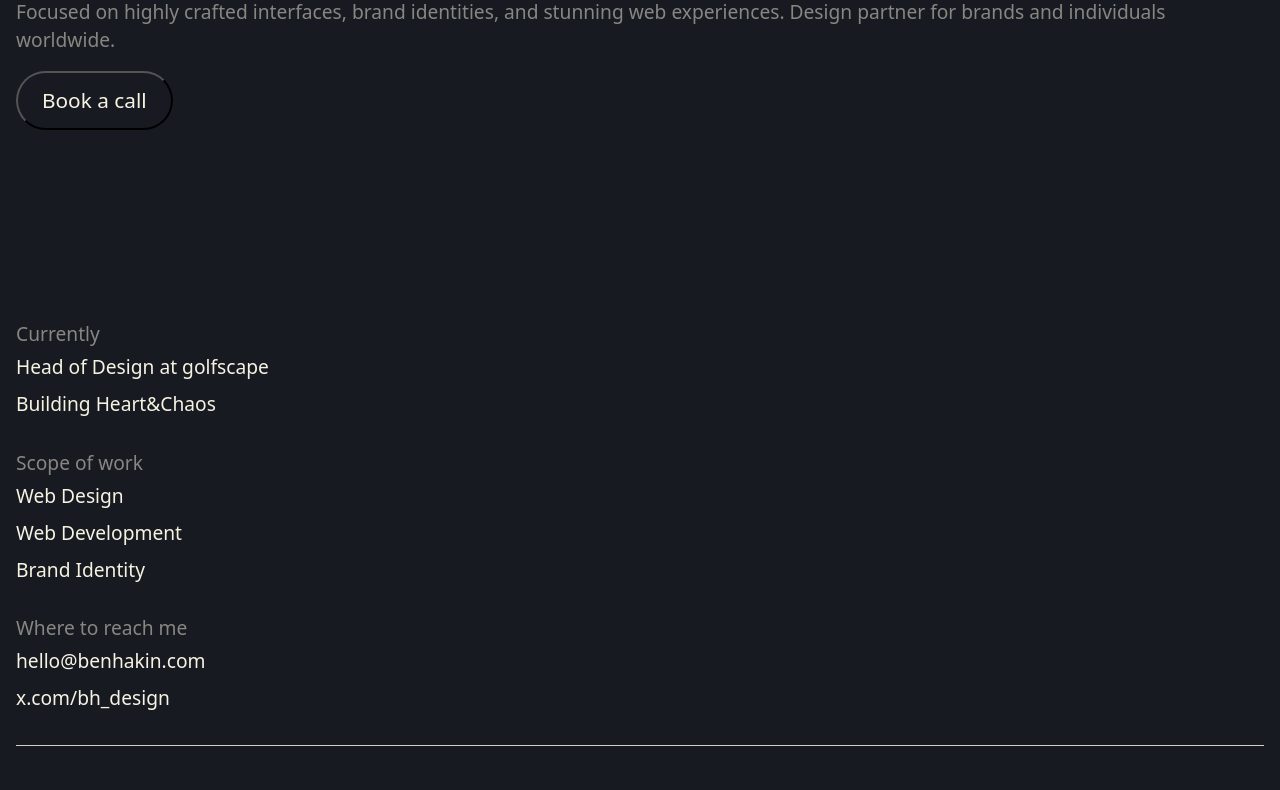
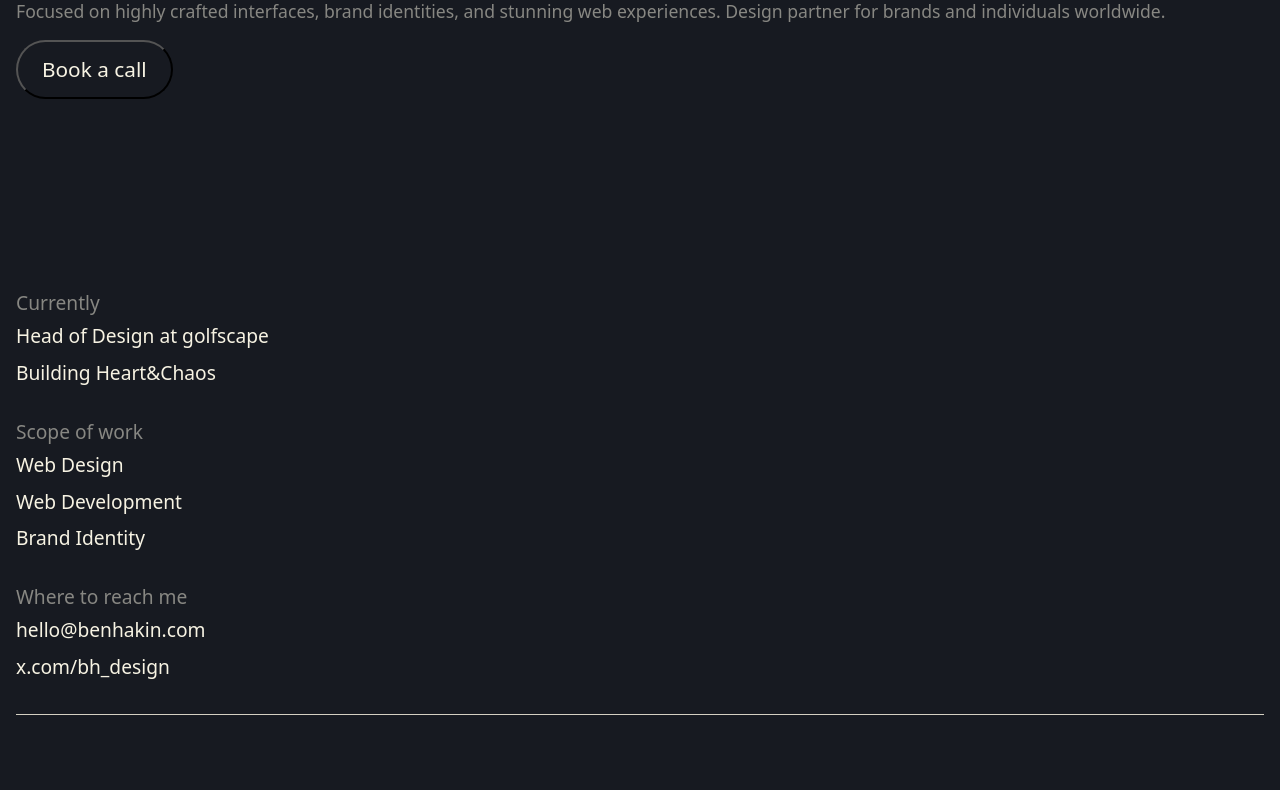
Before and after one commit to ben-hakin-dev/Portfolio, a website built with Vite: page index.html in a window 1280 px wide. Shown: the part 271-1061 px from the top of the page. Built offline with nearby package versions, Linux system fonts and the light colour scheme; files whose address does not match are found by name.

Commit message:
style update

```diff
--- a/src/style.css
+++ b/src/style.css
@@ -19,7 +19,7 @@
                 font-weight: 400;
                 letter-spacing: -1px;
                 span {
-                    /* font-family: var(--font-family-sans); */
+                    font-family: var(--font-family-sans);
                     font-weight: 400;
                     letter-spacing: -1px;
                 }
@@ -27,7 +27,7 @@
         }
         & .hero-subheading {
             font-family: var(--font-family-sans);
-            font-size: 1.2rem;
+            font-size: 1.1rem;
             font-weight: 400;
             color: var(--light-muted);
             text-align: left;
```
Also changed, not shown: 1 other file.
